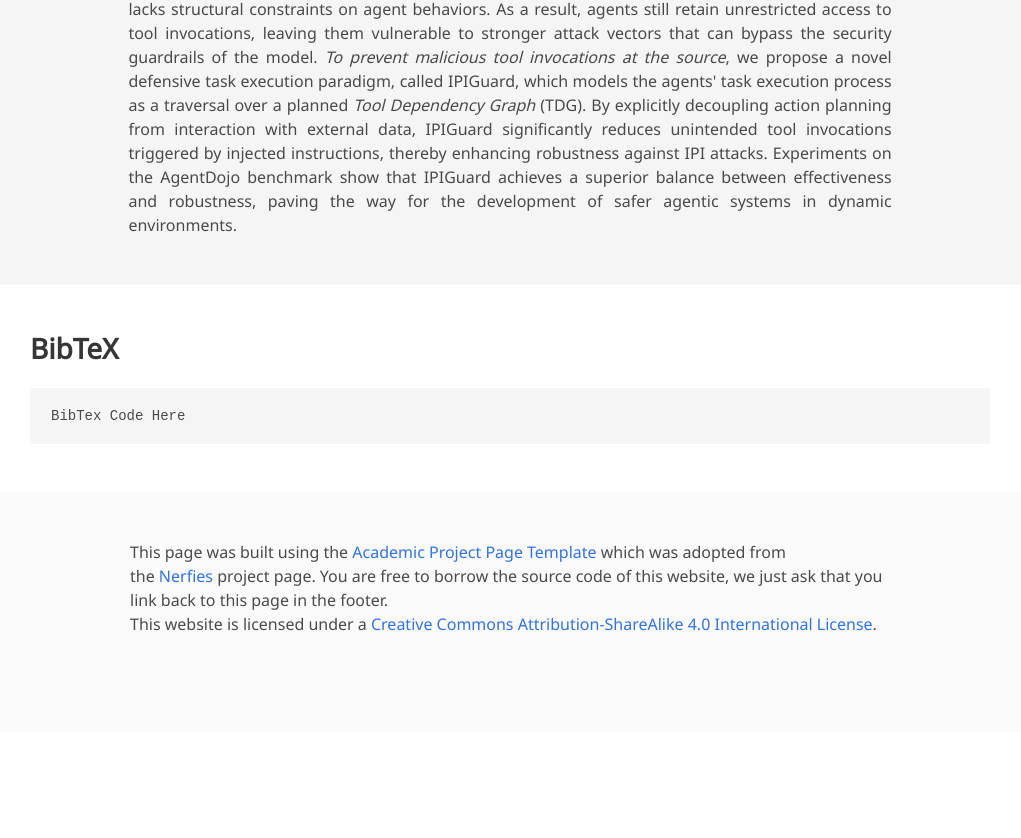
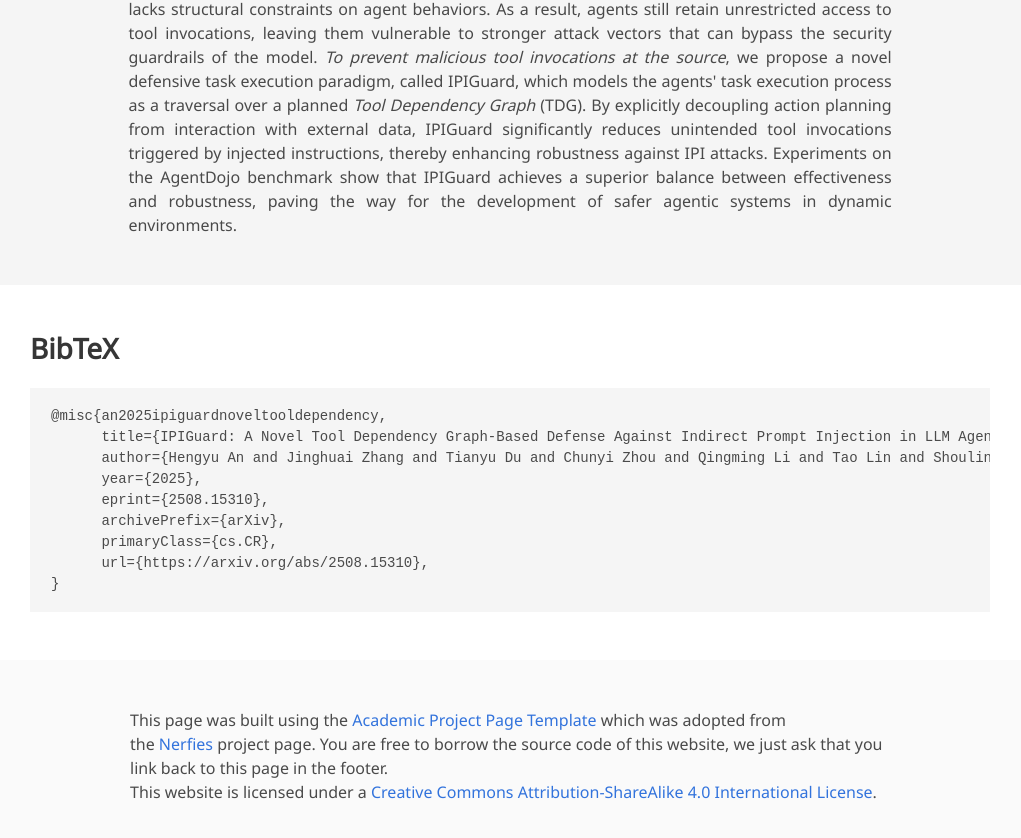
Before and after one commit to Greysahy/Greysahy.github.io, a Jekyll site: the page ipiguard/index.html, which Jekyll copies as it is, in a window 1280 px wide and 900 px high, scrolled down 1189 px. Shown: the top 838 px of the window, without its empty margins (130-1151 px from the left). Built offline with Jekyll 4.4.1, drawn with Linux system fonts in a browser that asks for light colours; nearby versions of some CDN libraries; some web fonts are replaced; library files that are not in the unit come from our copies; a style sheet for code colours, icons or effects is not loaded; before the commit the page ends 1921 px from its top, so only the background shows below that.

Commit message:
update: bibtex

```diff
--- a/ipiguard/index.html
+++ b/ipiguard/index.html
@@ -194,7 +194,15 @@
   <section class="section" id="BibTeX">
     <div class="container is-max-desktop content">
       <h2 class="title">BibTeX</h2>
-      <pre><code>BibTex Code Here</code></pre>
+      <pre><code>@misc{an2025ipiguardnoveltooldependency,
+      title={IPIGuard: A Novel Tool Dependency Graph-Based Defense Against Indirect Prompt Injection in LLM Agents},
+      author={Hengyu An and Jinghuai Zhang and Tianyu Du and Chunyi Zhou and Qingming Li and Tao Lin and Shouling Ji},
+      year={2025},
+      eprint={2508.15310},
+      archivePrefix={arXiv},
+      primaryClass={cs.CR},
+      url={https://arxiv.org/abs/2508.15310},
+}</code></pre>
     </div>
 </section>
 <!--End BibTex citation -->
```
